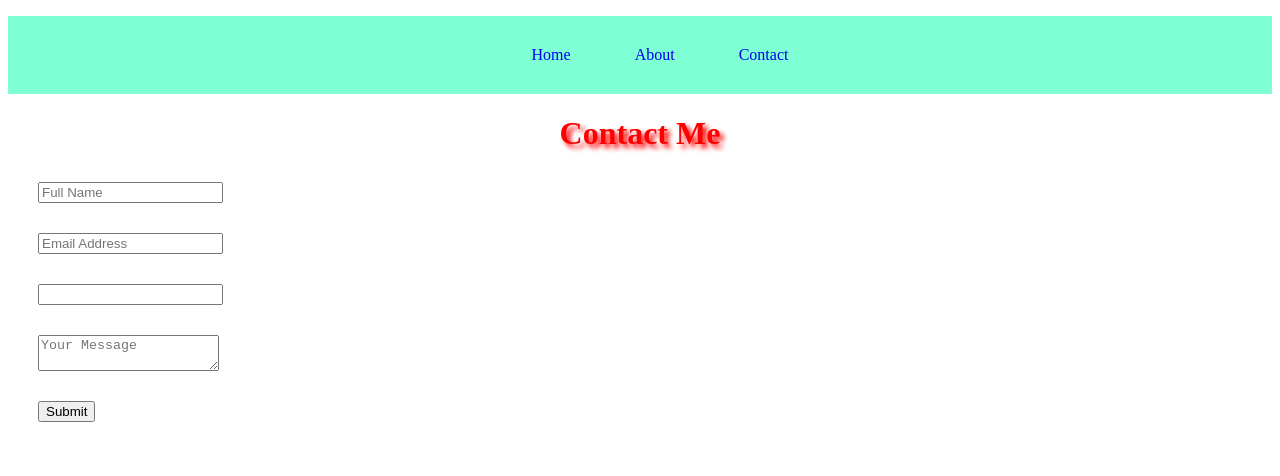
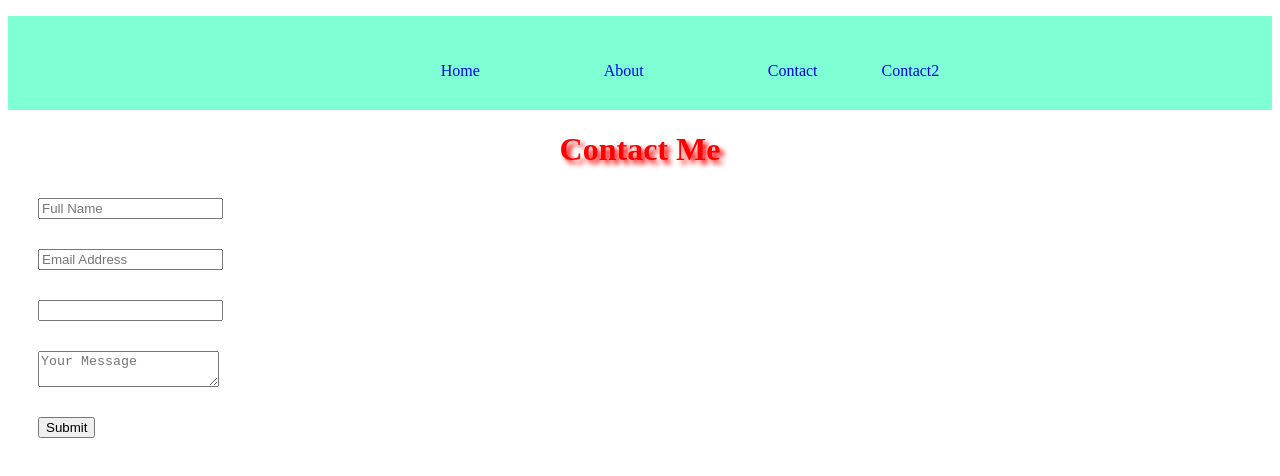
Before and after one commit to NikosPo/Demo-Repo, a plain HTML site: page contact.html in a window 1280 px wide. Drawn offline with Linux system fonts and the light colour scheme.

```diff
--- a/contact.html
+++ b/contact.html
@@ -10,9 +10,10 @@
     <header>
         <nav>
             <ul>
-                <a href="index.html"><li>Home</li></a>
-                <a href="about.html"><li>About</li></a>
-                <a href="contact.html"><li>Contact</li></a>
+                <li><a href="index.html"><li>Home</li></a>
+                <li><a href="about.html"><li>About</li></a>
+                <li><a href="contact.html"><li>Contact</li></a>
+                <li><a href="contact2.html">Contact2</a></li>
             </ul>
         </nav>
     </header>
```
Also changed, not shown: contact2.html (+2 -1 lines).
